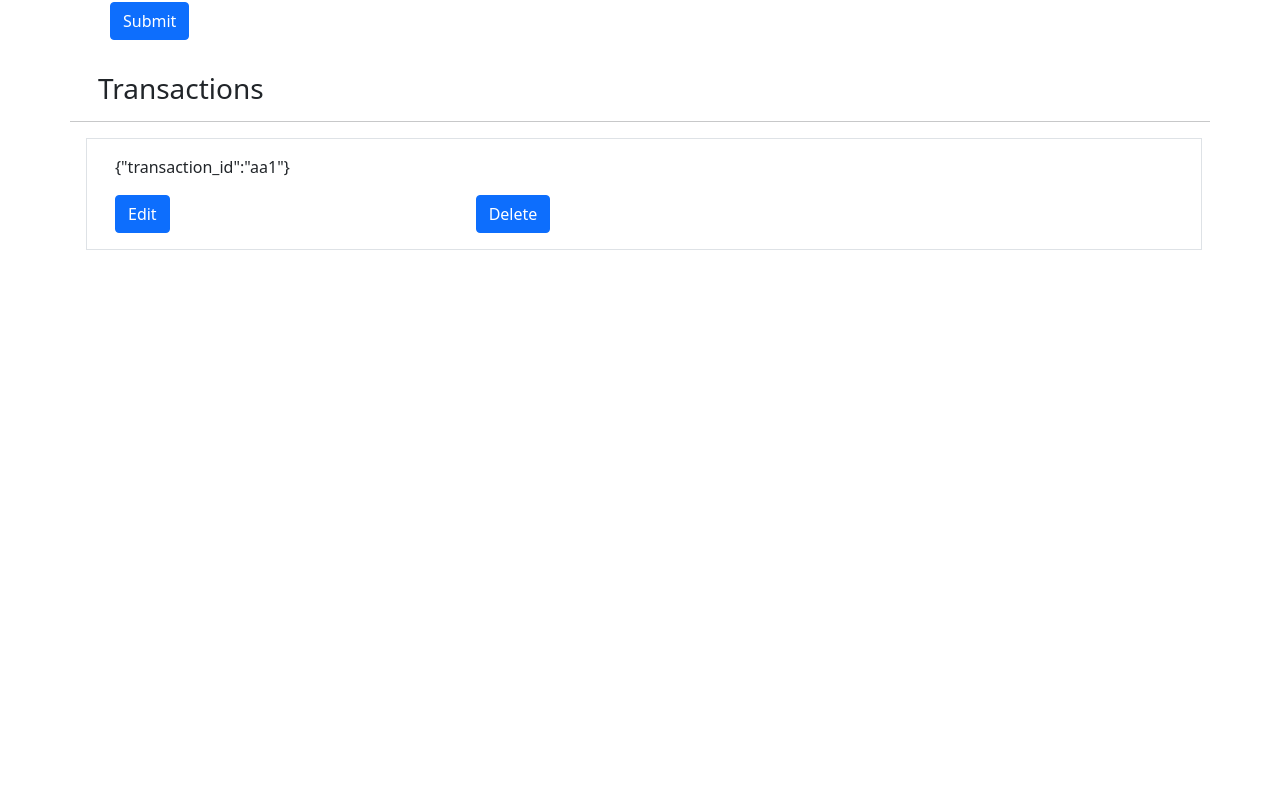
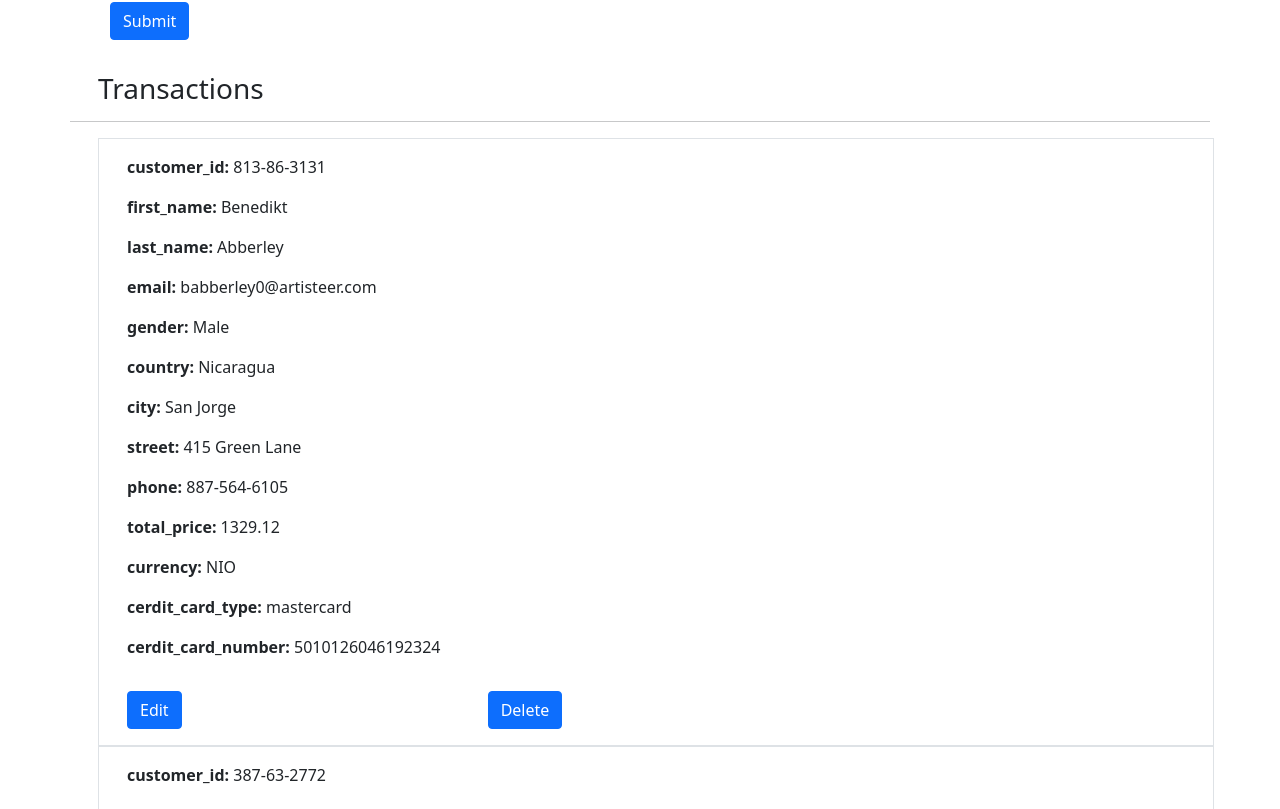
Before and after one commit to RoeyVeg/justt-app, a React (Create React App) app: page / in a window 1280 px wide. Shown: the part 531-1340 px from the top of the page. Before the commit the page ends 800 px from the top, so only its background shows below. Built offline with nearby package versions, Linux system fonts and the light colour scheme.

Commit message:
updated transaction row and installed axios

```diff
--- a/package.json
+++ b/package.json
@@ -6,6 +6,7 @@
     "@testing-library/jest-dom": "^5.16.1",
     "@testing-library/react": "^12.1.2",
     "@testing-library/user-event": "^13.5.0",
+    "axios": "^0.24.0",
     "bootstrap": "^5.1.3",
     "react": "^17.0.2",
     "react-dom": "^17.0.2",
--- a/src/components/TransactionRow.jsx
+++ b/src/components/TransactionRow.jsx
@@ -1,34 +1,48 @@
 import React from "react";
 
-const TransactionRow = ({ row }) => {
+const TransactionRow = (props) => {
   return (
-    <>
+    <div>
       <div className="row p-3 border justify-content-start">
-        <div className="mb-3">{JSON.stringify(row)}</div>
-        <div class="col-4">
+        <div className="mb-3">
+          {Object.entries(props.row).map(([key, val]) => (
+            <p>
+              <strong>{key}:</strong>
+              <span>{` ${val}`}</span>
+            </p>
+          ))}
+        </div>
+        <div className="col-4">
           <button
-            class="btn btn-primary"
+            className="btn btn-primary"
             type="button"
             data-bs-toggle="collapse"
-            data-bs-target={`#${row.transaction_id}`}
+            data-bs-target="#collapseExample"
+            aria-expanded="false"
+            aria-controls="collapseExample"
+            // data-bs-target={`#${props.item}`}
           >
             Edit
           </button>
         </div>
-        <div class="col-4">
-          <button class="btn btn-primary" type="button">
+        <div className="col-4">
+          <button className="btn btn-primary" type="button">
             Delete
           </button>
         </div>
       </div>
-      <div class="collapse" id={`${row.transaction_id}`}>
-        <div class="card card-body">
+      <div
+        className="collapse"
+        id="collapseExample"
+        //   id={props.item}
+      >
+        <div className="card card-body">
           Some placeholder content for the collapse component. This panel is
           hidden by default but revealed when the user activates the relevant
           trigger.
         </div>
       </div>
-    </>
+    </div>
   );
 };
 
--- a/src/components/TransactionsTable.jsx
+++ b/src/components/TransactionsTable.jsx
@@ -12,7 +12,9 @@ const TransactionsTable = (props) => {
       <div className="h3 m-3">Transactions</div>
       <hr />
       <div class="row ms-3 justify-content-start">
-        <TransactionRow row={{ transaction_id: "aa1" }} />
+        {props.store.transactions.map((trans, index) => (
+          <TransactionRow item={`index${index}`} row={trans} />
+        ))}
       </div>
     </div>
   );
```
Also changed, not shown: src/api/api.js (added, +15 -0 lines), 1 other file (tests, documents, lock files or other folders).
